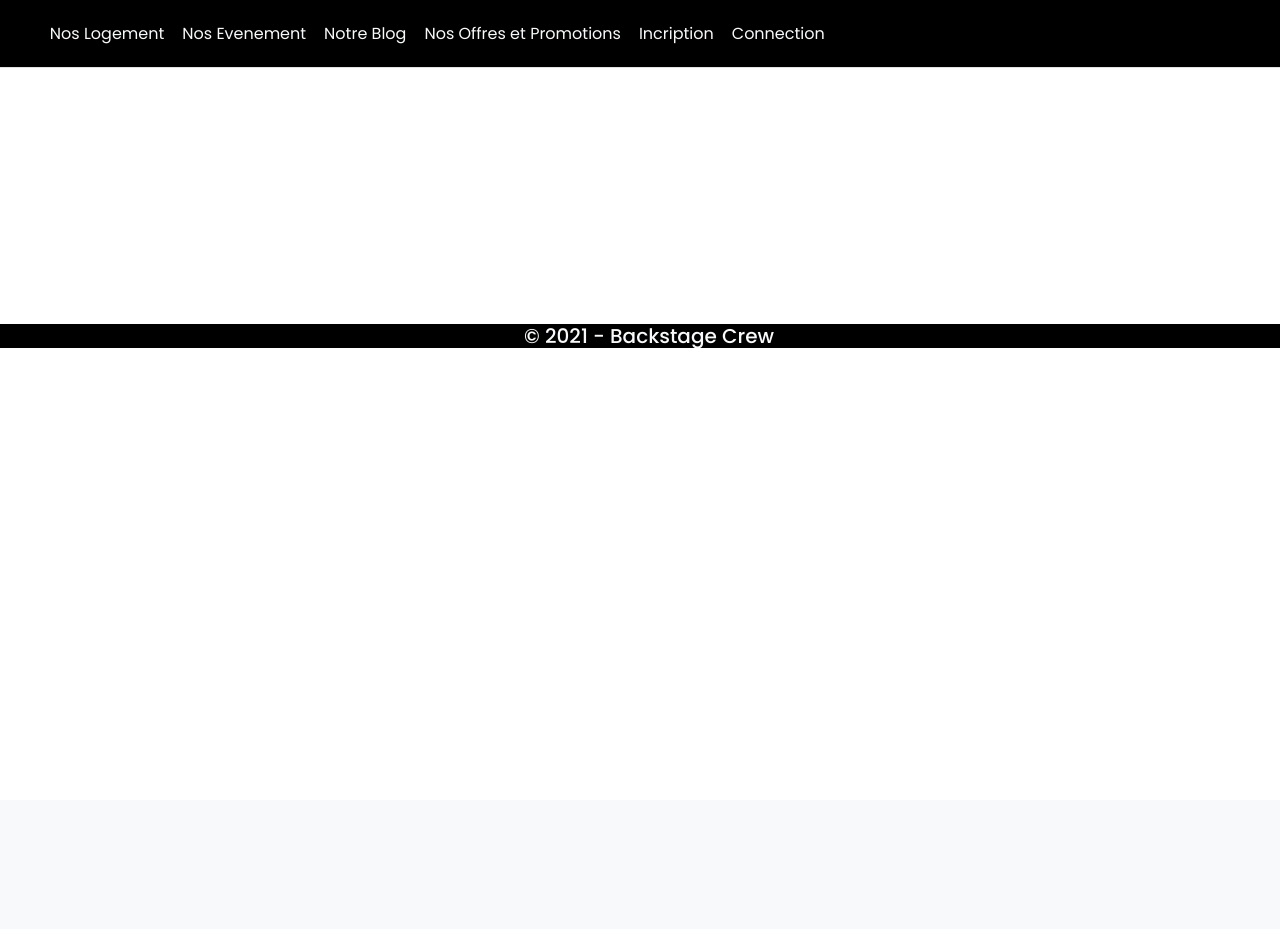
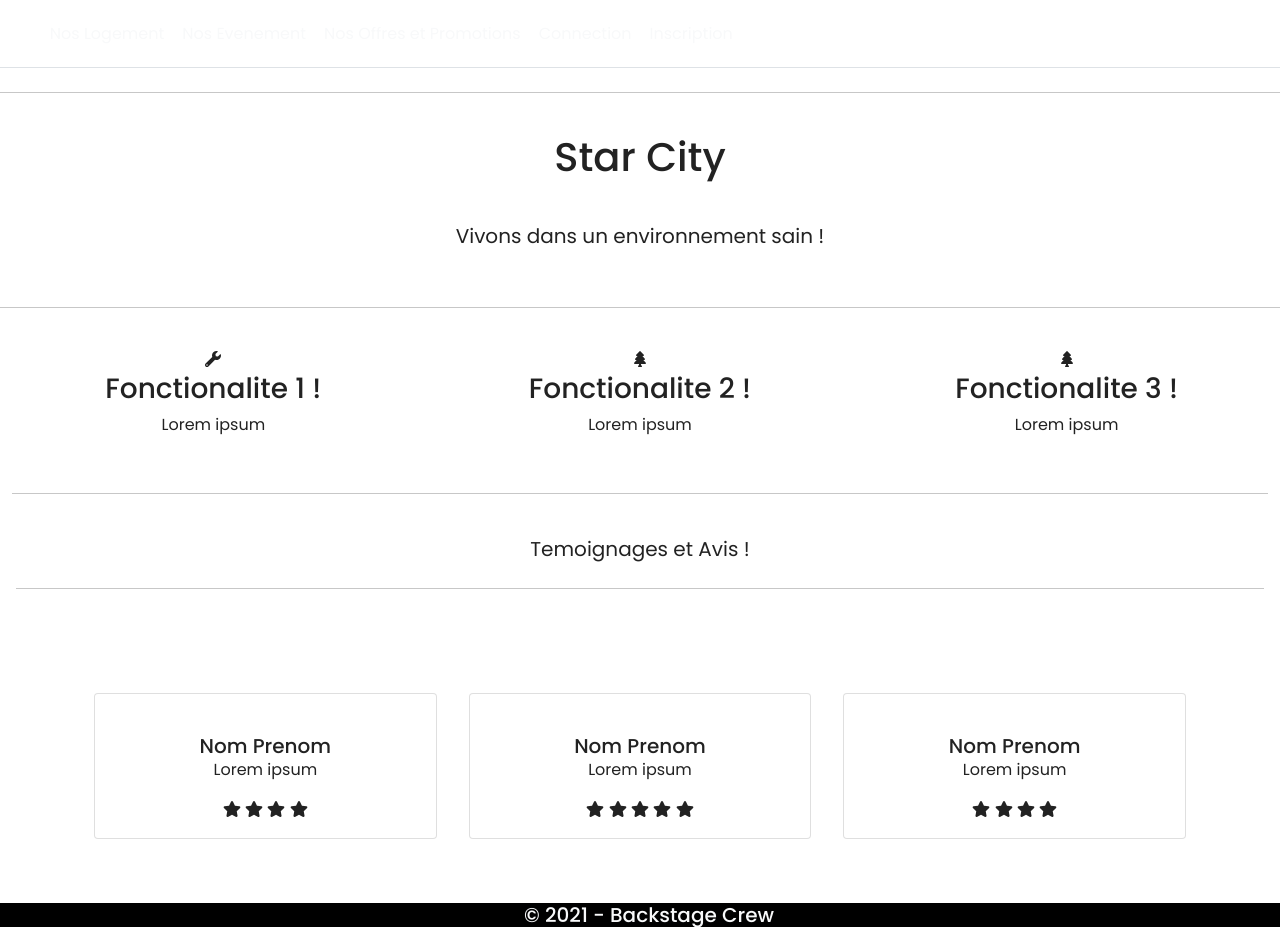
Before and after one commit to Rayduxx/Web_Project_Esprit, a PHP site: page /view/index.php in a window 1280 px wide. Before the commit the page ends 348 px from the top, so only its background shows below. Run offline with PHP 8.4, Linux system fonts and the light colour scheme; some libraries are stand-ins or nearby versions.

Commit message:
page d'accueil faite sans image et logo

```diff
--- a/view/includes/footer.php
+++ b/view/includes/footer.php
@@ -1,10 +1,10 @@
   </div>
     <footer>
-      <div class="container-fluid">
+      <div class="container-fluid padding">
             <h5 class="text-light"> &copy 2021 - Backstage Crew </h1>
       </div>
     </footer>
     <script src="https://ajax.googleapis.com/ajax/libs/jquery/1.12.4/jquery.min.js"></script>
-	<script src="js/bootstrap.min.js"></script>
+	   <script src="js/bootstrap.min.js"></script>
   </body>
 </html>
--- a/view/includes/header.php
+++ b/view/includes/header.php
@@ -3,15 +3,15 @@
   <head>
     <meta charset="utf-8">
     <meta content="IE=edge,chrome=1" http-equiv="X-UA-Compatible">
-    <title></title>
+    <title>Star City - <?php echo $page_titre;?></title>
     <link href="../../assets/bootstrap/css/bootstrap.min.css" rel="stylesheet">
 	  <script src="https://use.fontawesome.com/releases/v5.0.8/js/all.js"></script>
 	  <link href="../../assets/css/style.css" rel="stylesheet">
   </head>
   <body>
     <header class="sticky-top">
-      <nav class="navbar navbar-expand-md nav nav-tabs navbar-light navigation">
-        <div class="container-fluid">
+      <nav class="navbar navbar-expand-md nav nav-tabs navbar-light">
+        <div class="container-fluid navbar-inner">
           <a class="navbar-brand" href="/index.php"><img src=""></a>
           <button class="navbar-toggler" type="button" data-toggle="collapse" data-target="#navbarResponsive">
   					     <span class="navbar-toggler-icon"></span>
@@ -19,29 +19,24 @@
         <div class="collapse navbar-collapse" id="navbarResponsive">
           <ul class="navbar-nav mr-auto">
             <li class="nav-item">
-							<li><a class="nav-link text-light" href="#">Nos Logement</a></li>
+							<li><a class="nav-link text-light" href="./Logement.php">Nos Logement</a></li>
 						</li>
             <li class="nav-item">
-							<li><a class="nav-link text-light" href="#">Nos Evenement</a></li>
+							<li><a class="nav-link text-light" href="./events.php">Nos Evenement</a></li>
 						</li>
             <li class="nav-item">
-							<li><a class="nav-link text-light" href="#">Notre Blog</a></li>
-						</li>
-            <li class="nav-item">
-							<li><a class="nav-link text-light" href="#">Nos Offres et Promotions</a></li>
+							<li><a class="nav-link text-light" href="./offres.php">Nos Offres et Promotions</a></li>
 						</li>
           </ul>
           <ul class="navbar-nav ml-auto">
             <li class="nav-item">
-				<li><a class="nav-link text-light" href="#"> Incription</a></li>
+              <li><a class="nav-link text-light" href="./login.php">Connection</a></li>
             </li>
             <li class="nav-item">
-				<li><a class="nav-link text-light" href="#"> Connection</a></li>
+              <li><a class="nav-link text-light" href="./register.php">Inscription</a></li>
             </li>
           </ul>
           </div>
         </div>
       </nav>
     </header>
-    <div class="Corps">
-    </div>
--- a/view/index.php
+++ b/view/index.php
@@ -1,5 +1,117 @@
-<?php include "./includes/header.php"; ?>
+<?php
+$page_titre = "Accueil";
+ include "./includes/header.php";
+?>
+  <!---Slides------->
+    <div id="slides" class="carousel slide" data-ride="carousel">
+      <ul class="carousel-indicators">
+        <li data-target="#slides" data-slide-to="0" class="active"></li>
+        <li data-target="#slides" data-slide-to="1"></li>
+        <li data-target="#slides" data-slide-to="2"></li>
+      </ul>
+      <div class="carousel-inner active">
+        <div class="carousel-item">
+          <img src="">
+          <div class="carousel-caption">
+            <h1 class="display-3">Vous voulez en savoir plus sur nous ?</h1>
+            <button type="button" class="btn btn-primary btn-md"> F.A.Q </button>
+          </div>
+        </div>
+        <div class="carousel-item">
+          <img src="">
+          <div class="carousel-caption">
+            <h1 class="display-3">Vous voulez vistez un appartement ?</h1>
+            <button type="button" class="btn btn-primary btn-md"> Inscrivez vous </button>
+          </div>
+        </div>
+        <div class="carousel-item">
+          <img src="">
+          <div class="carousel-caption">
+            <h1 class="display-3">Vous voulez participer a un Evenement ?</h1>
+            <button type="button" class="btn btn-primary btn-md"> Inscrivez vous </button>
+          </div>
+        </div>
+      </div>
+    </div>
 
+  <!---Welcome section--->
+  <div class="container-fluid padding">
+
+    <div class="row welcome text-center">
+      <hr class="my-4">
+      <div class="col-12">
+        <h1>Star City </h1>
+      </div>
+      <div class="col-12">
+        <p class="lead">Vivons dans un environnement sain !</p>
+      </div>
+    </div>
+  </div>
+  <hr class="my-4">
+  <!-----Section--->
+  <div class="container-fluid padding">
+    <div class="row text-center padding">
+      <div class="col-xs-12 col-sm-6 col-md-4">
+        <i class="fas fa-wrench"></i>
+        <h3>Fonctionalite 1 !</h3>
+        <p>Lorem ipsum</p>
+      </div>
+      <div class="col-xs-12 col-sm-6 col-md-4">
+        <i class="fas fa-tree"></i>
+        <h3>Fonctionalite 2 !</h3>
+        <p>Lorem ipsum</p>
+      </div>
+      <div class="col-sm-2 col-md-4">
+        <i class="fas fa-tree"></i>
+        <h3>Fonctionalite 3 !</h3>
+        <p>Lorem ipsum</p>
+      </div>
+    </div>
+    <hr class="my-4">
+  </div>
+  <!-----Testimonies--->
+  <div class="container-fluid padding">
+    <div class="row welcome text-center">
+      <div class="col-12">
+        <p class="lead">Temoignages et Avis !</p>
+        <hr class="my-4">
+      </div>
+    </div>
+  </div>
+  <div class="container mt-5 mb-5">
+    <div class="row g-2">
+        <div class="col-md-4">
+            <div class="card p-3 text-center px-4">
+                <div class="user-image"> <img src="" class="rounded-circle" width="80"> </div>
+                <div class="user-content">
+                    <h5 class="mb-0">Nom Prenom</h5>
+                    <p>Lorem ipsum</p>
+                </div>
+                <div class="ratings"> <i class="fa fa-star"></i> <i class="fa fa-star"></i> <i class="fa fa-star"></i> <i class="fa fa-star"></i> </div>
+            </div>
+        </div>
+        <div class="col-md-4">
+            <div class="card p-3 text-center px-4">
+                <div class="user-image"> <img src="" class="rounded-circle" width="80"> </div>
+                <div class="user-content">
+                    <h5 class="mb-0">Nom Prenom</h5>
+                    <p>Lorem ipsum</p>
+                </div>
+                <div class="ratings"> <i class="fa fa-star"></i> <i class="fa fa-star"></i> <i class="fa fa-star"></i> <i class="fa fa-star"></i> <i class="fa fa-star"></i> </div>
+            </div>
+        </div>
+        <div class="col-md-4">
+            <div class="card p-3 text-center px-4">
+                <div class="user-image"> <img src="" class="rounded-circle" width="80"> </div>
+                <div class="user-content">
+                    <h5 class="mb-0">Nom Prenom</h5>
+                    <p>Lorem ipsum</p>
+                </div>
+                <div class="ratings"> <i class="fa fa-star"></i> <i class="fa fa-star"></i> <i class="fa fa-star"></i> <i class="fa fa-star"></i> </div>
+            </div>
+        </div>
+    </div>
+</div>
 
 
 
```
Lines whose indentation alone changed are shown as unchanged.
